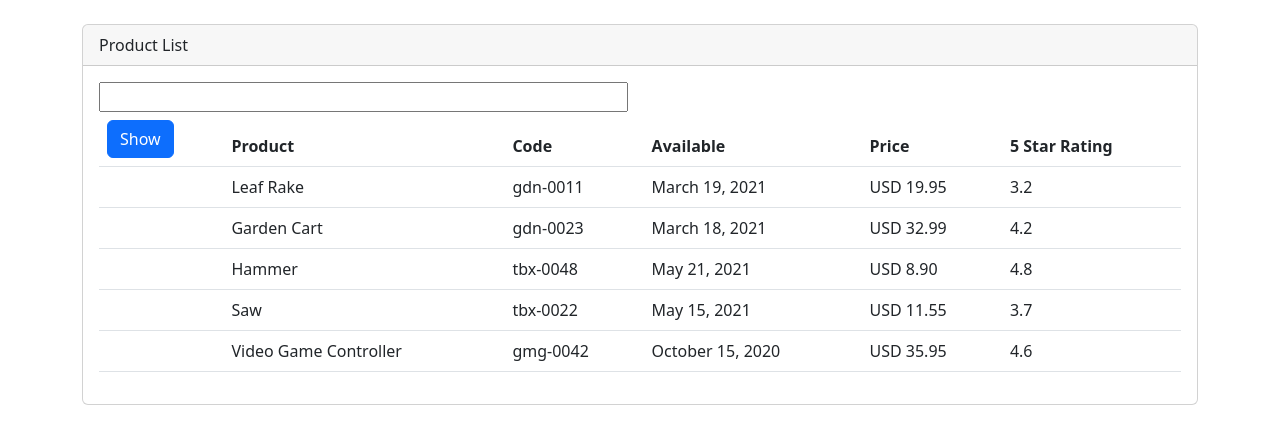
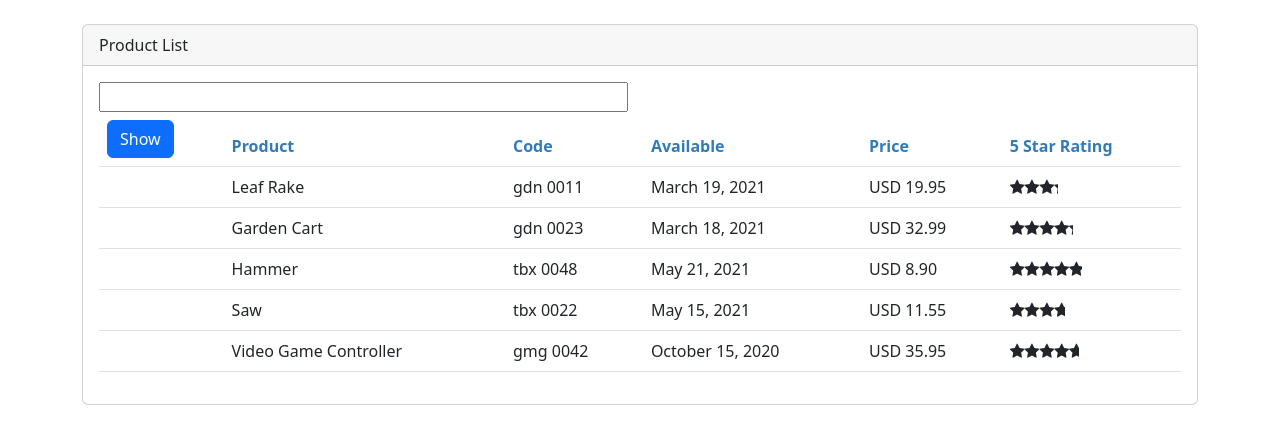
Before and after one commit to donev-stan/Acme-Product-Manager-App, an Angular app in the folder apm-app/: page / in a window 1280 px wide. Shown: the top 444 px of the page. Built offline with nearby package versions, Linux system fonts and the light colour scheme.

Commit message:
Input, Output, Events, Communication

```diff
--- /dev/null
+++ b/apm-app/src/app/products/product-list.component.css
@@ -0,0 +1,3 @@
+thead {
+  color: #337ab7;
+}
--- a/apm-app/src/app/products/product-list.component.html
+++ b/apm-app/src/app/products/product-list.component.html
@@ -33,7 +33,7 @@
           </tr>
         </thead>
         <tbody>
-          <tr *ngFor="let product of products">
+          <tr *ngFor="let product of filteredProducts">
             <td>
               <img
                 *ngIf="showImage"
@@ -44,10 +44,17 @@
               />
             </td>
             <td>{{ product.productName }}</td>
-            <td>{{ product.productCode | lowercase }}</td>
+            <td>
+              {{ product.productCode | lowercase | convertToSpaces: "-" }}
+            </td>
             <td>{{ product.releaseDate }}</td>
             <td>{{ product.price | currency: "USD ":"symbol":"1.2-2" }}</td>
-            <td>{{ product.starRating }}</td>
+            <td>
+              <pm-star
+                [rating]="product.starRating"
+                (returnRating)="onReturnedRating($event)"
+              ></pm-star>
+            </td>
           </tr>
         </tbody>
       </table>
--- a/apm-app/src/app/products/product-list.component.ts
+++ b/apm-app/src/app/products/product-list.component.ts
@@ -1,19 +1,21 @@
-import { Component } from '@angular/core';
+import { Component, OnInit } from '@angular/core';
+import { IProduct } from './product';
 
 @Component({
   selector: 'pm-products',
   templateUrl: './product-list.component.html',
+  styleUrls: ['./product-list.component.css'],
 })
-export class ProductListComponent {
+export class ProductListComponent implements OnInit {
   pageTitle: string = 'Product List';
 
   imageWidth: number = 50;
   imageMargin: number = 2;
   showImage: boolean = false;
 
-  listFilter: string = '';
+  private _listFilter: string = '';
 
-  products: any[] = [
+  products: IProduct[] = [
     {
       productId: 1,
       productName: 'Leaf Rake',
@@ -66,7 +68,35 @@
     },
   ];
 
+  filteredProducts: IProduct[] = [];
+
+  // Functions
   toggleImage(): void {
     this.showImage = !this.showImage;
   }
+
+  performFilter(filterBy: string): IProduct[] {
+    filterBy = filterBy.toLowerCase();
+    return this.products.filter((product: IProduct) =>
+      product.productName.toLowerCase().includes(filterBy)
+    );
+  }
+
+  onReturnedRating(rating: number): void {
+    this.pageTitle = `Product List: ${rating}`;
+  }
+
+  // Getters and setters
+  get listFilter(): string {
+    return this._listFilter;
+  }
+  set listFilter(value: string) {
+    this._listFilter = value;
+    this.filteredProducts = this.performFilter(value);
+  }
+
+  // Hooks
+  ngOnInit(): void {
+    this.listFilter = '';
+  }
 }
--- /dev/null
+++ b/apm-app/src/app/products/product.ts
@@ -0,0 +1,10 @@
+export interface IProduct {
+  productId: number;
+  productName: string;
+  productCode: string;
+  releaseDate: string;
+  price: number;
+  description: string;
+  starRating: number;
+  imageUrl: string;
+}
--- /dev/null
+++ b/apm-app/src/app/shared/pipes/convert-to-spaces.pipe.ts
@@ -0,0 +1,10 @@
+import { Pipe, PipeTransform } from '@angular/core';
+
+@Pipe({
+  name: 'convertToSpaces',
+})
+export class ConvertToSpacesPipe implements PipeTransform {
+  transform(value: string, character: string) {
+    return value.replace(character, ' ');
+  }
+}
--- /dev/null
+++ b/apm-app/src/app/shared/star/star.component.css
@@ -0,0 +1,7 @@
+.crop {
+  overflow: hidden;
+}
+
+div {
+  cursor: pointer;
+}
--- /dev/null
+++ b/apm-app/src/app/shared/star/star.component.html
@@ -0,0 +1,14 @@
+<div
+  class="crop"
+  [style.width.px]="cropWidth"
+  [title]="rating"
+  (click)="onStarsClick()"
+>
+  <div style="width: 75px">
+    <span class="fa fa-star"></span>
+    <span class="fa fa-star"></span>
+    <span class="fa fa-star"></span>
+    <span class="fa fa-star"></span>
+    <span class="fa fa-star"></span>
+  </div>
+</div>
--- /dev/null
+++ b/apm-app/src/app/shared/star/star.component.ts
@@ -0,0 +1,27 @@
+import {
+  Component,
+  EventEmitter,
+  Input,
+  OnChanges,
+  Output,
+} from '@angular/core';
+
+@Component({
+  selector: 'pm-star',
+  templateUrl: './star.component.html',
+  styleUrls: ['./star.component.css'],
+})
+export class StarComponent implements OnChanges {
+  cropWidth: number = 75;
+  @Input() rating: number = 0;
+  @Output() returnRating: EventEmitter<number> = new EventEmitter();
+
+  onStarsClick(): void {
+    this.returnRating.emit(this.rating);
+  }
+
+  // Hooks
+  ngOnChanges(): void {
+    this.cropWidth = (this.rating * 75) / 5;
+  }
+}
```
Also changed, not shown: apm-app/src/app/app.module.ts (+8 -1 lines).
